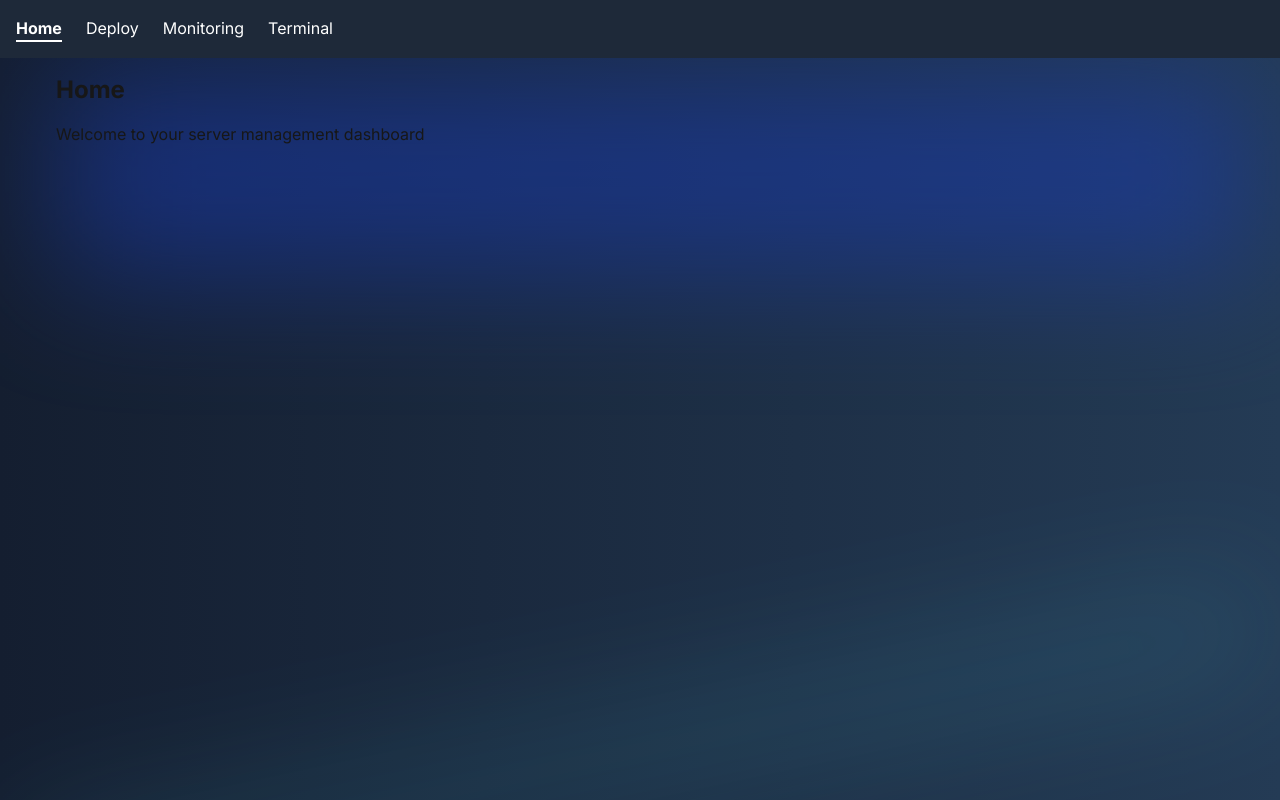
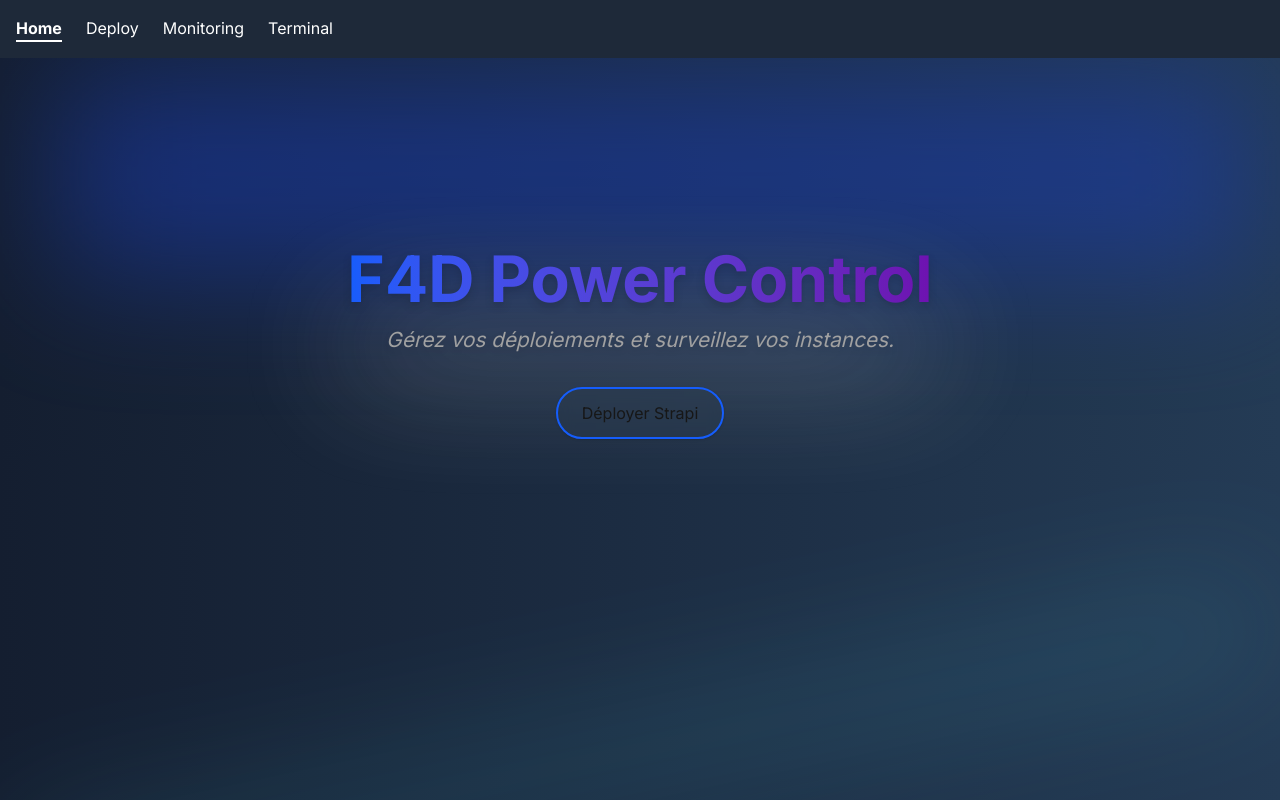
Before and after one commit to joris-villet/clone-strapi-front, a Next.js app: page / in a window 1280 px wide. Built offline with nearby package versions, Linux system fonts and the light colour scheme.

Commit message:
page acceuil updated

```diff
--- a/src/app/components/Navbar.tsx
+++ b/src/app/components/Navbar.tsx
@@ -16,7 +16,7 @@
   ];
 
   return (
-    <nav className="bg-gray-800 p-4">
+    <nav className="bg-gray-800 p-4 sticky top-0">
       <div className="container mx-auto flex space-x-6">
         {navItems.map((item) => (
           <Link
--- a/src/app/page.tsx
+++ b/src/app/page.tsx
@@ -1,9 +1,30 @@
-// app/page.tsx
+// src/app/DashboardPage.js
+
+import Link from "next/link";
+
+
 export default function Home() {
   return (
-    <div>
-      <h1 className="text-2xl font-bold mb-4">Home</h1>
-      <p>Welcome to your server management dashboard</p>
+    <div className="mt-[10rem] flex items-center justify-center">
+      <div className="container mx-auto max-w-7xl px-4">
+        <div className="flex flex-col items-center justify-center">
+
+          <div className="relative">
+            <h1 className="text-xl lg:text-[4rem] drop-shadow-lg font-bold text-center bg-gradient-to-r from-blue-600 to-purple-800 text-transparent bg-clip-text">F4D Power Control</h1>
+            <p className="text-neutral-400 italic lg:text-[1.3rem] drop-shadow-md text-center">Gérez vos déploiements et surveillez vos instances.</p>
+            <div className="bg-neutral-100 blur-[4rem] h-[20px] w-full max-w-[600px] absolute -z-10 bottom-0 left-0 right-0 mx-auto opacity-80"></div>
+          </div>
+
+          <div className="flex justify-center w-full mt-8">
+            <Link href="/deploy">
+              <button className="px-6 py-3 border-2 border-blue-600 rounded-full shadow-sm bg-[#2C3E50]/40 backdrop-blur-sm hover:bg-blue-700 hover:text-white transition-all duration-300">
+                Déployer Strapi
+              </button>
+            </Link>
+          </div>
+
+        </div>
+      </div>
     </div>
   );
 }
```
